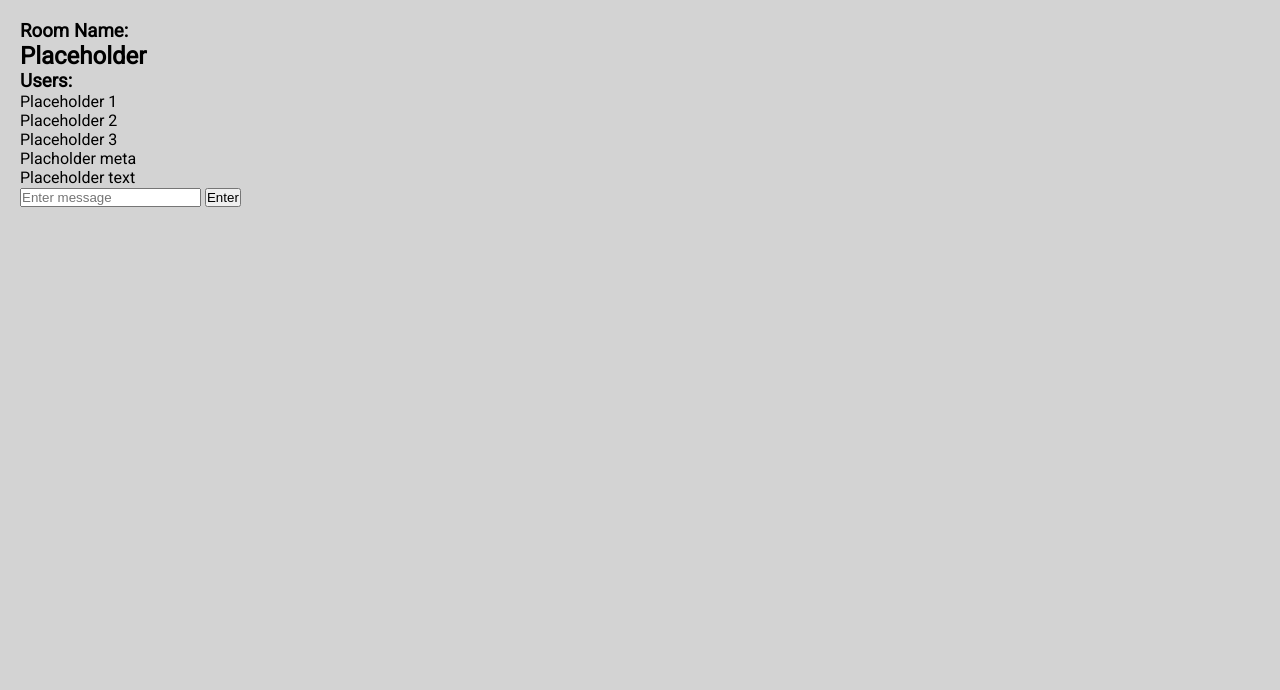
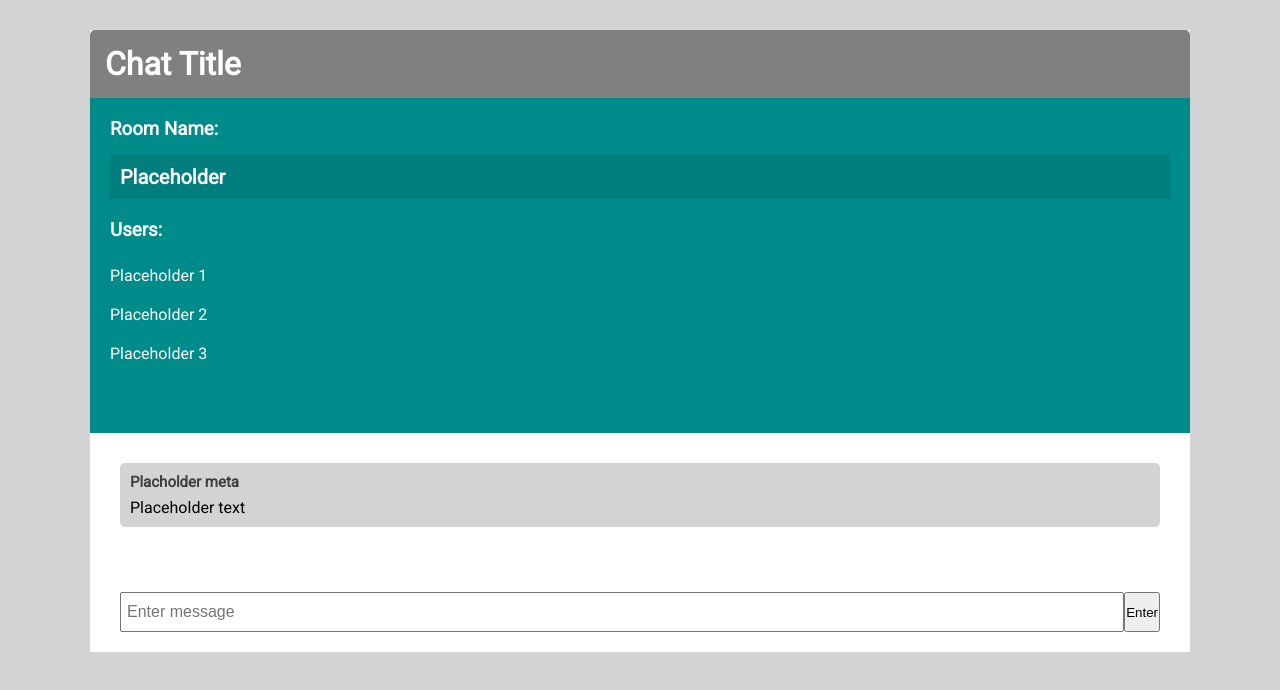
Before and after one commit to TimothySiskin/node-chat, a website: page public/chat.html in a window 1280 px wide. Drawn offline with nearby package versions, Linux system fonts and the light colour scheme; no server answers.

Commit message:
+chat css

```diff
--- a/public/chat.html
+++ b/public/chat.html
@@ -8,6 +8,11 @@
     <title>Node Chat</title>
   </head>
   <body>
+    <div class="chat-container">
+      <header class="chat-header">
+<h1>Chat Title</h1>
+      </header>
+
       <main class="chat-main"></main>
       <div class="chat-sidebar">
         <h3>Room Name:</h3>
@@ -42,6 +47,8 @@
           </form>
         </div>
       </div>
+
+    </div>
 <script src="/socket.io/socket.io.js"></script>
   <script src="./js/main.js"></script>
   </body>
--- a/public/css/style.css
+++ b/public/css/style.css
@@ -37,3 +37,91 @@ a {
   border: 0;
   font-size: 17px;
 }
+
+/* Chat CSS */
+
+.chat-container {
+  max-width: 1100px;
+  background: #fff;
+  margin: 30px auto;
+  overflow: hidden;
+}
+
+.chat-header {
+  background: var(--dark-color-1);
+  color: #fff;
+  border-top-left-radius: 5px;
+  border-top-right-radius: 5px;
+  padding: 15px;
+  display: flex;
+  align-items: center;
+  justify-content: space-between;
+}
+
+.chat-main {
+  display: grid;
+  grid-template-columns: 1fr 3fr;
+}
+
+.chat-sidebar {
+  background: var(--dark-color-2);
+  color: #fff;
+  padding: 20px 20px 60px;
+  overflow-y: scroll;
+}
+
+.chat-sidebar h2 {
+  font-size: 20px;
+  background: rgba(0, 0, 0, 0.1);
+  padding: 10px;
+  margin-bottom: 20px;
+}
+
+.chat-sidebar h3 {
+  margin-bottom: 15px;
+}
+
+.chat-sidebar ul li {
+  padding: 10px 0;
+}
+
+.chat-messages {
+  padding: 30px;
+  max-height: 500px;
+  overflow-y: scroll;
+}
+
+.chat-messages .message {
+  padding: 10px;
+  margin-bottom: 15px;
+  background-color: var(--light-color);
+  border-radius: 5px;
+}
+
+.chat-messages .message .meta {
+  font-size: 15px;
+  font-weight: bold;
+  color: var(--dark-color-b);
+  opacity: 0.7;
+  margin-bottom: 7px;
+}
+
+.chat-messages .message .meta span {
+  color: #777;
+}
+
+.chat-form-container {
+  padding: 20px 30px;
+  background-color: var(--dark-color-a);
+}
+
+.chat-form-container form {
+  display: flex;
+}
+
+.chat-form-container input[type="text"] {
+  font-size: 16px;
+  padding: 5px;
+  height: 40px;
+  flex: 1;
+}
```
Lines whose indentation alone changed are shown as unchanged.
